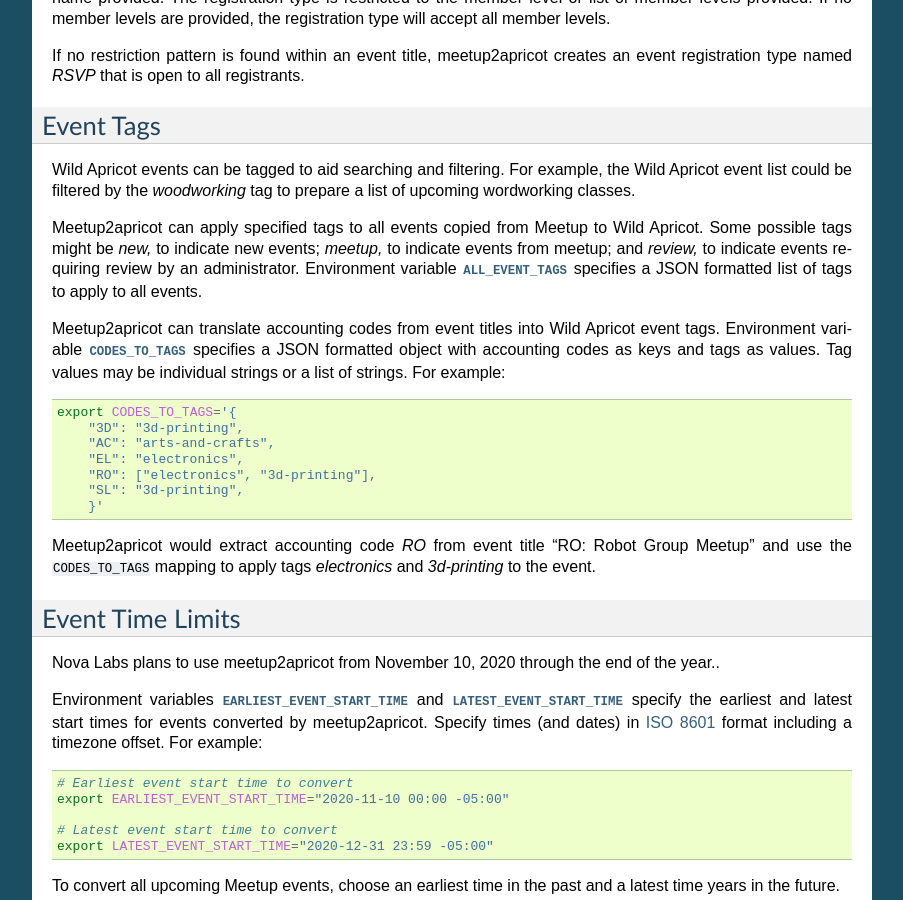
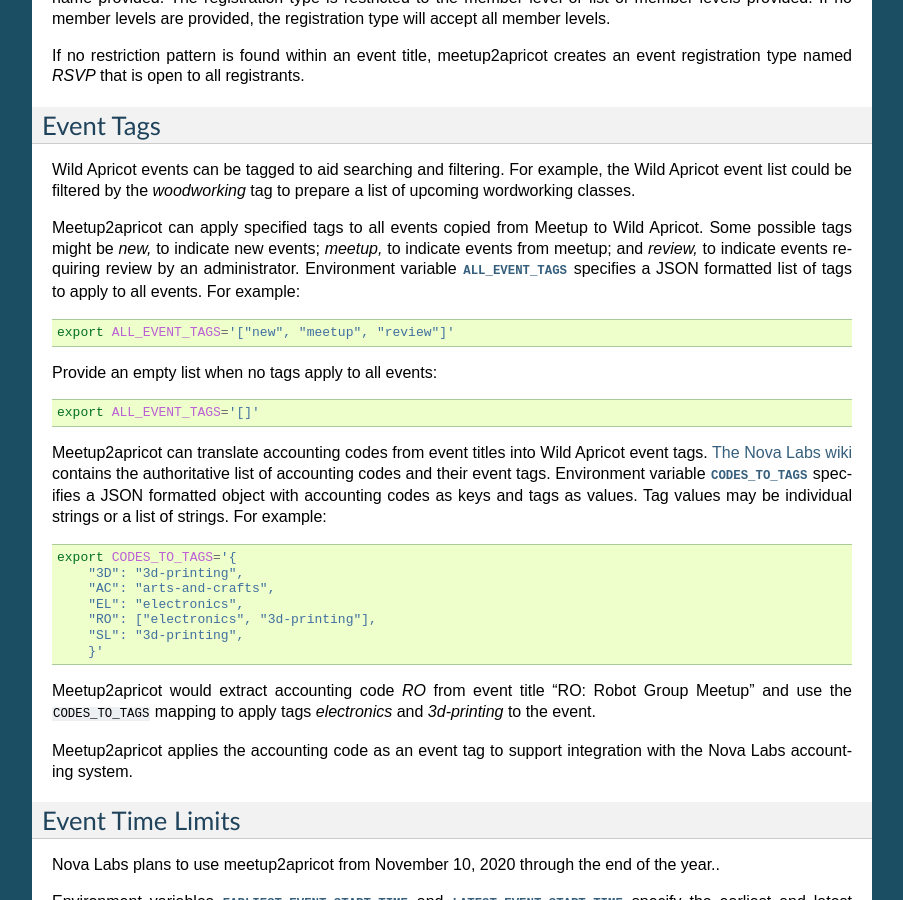
Before and after one commit to nova-labs/meetup2apricot, a Sphinx documentation site: the page built from docs/user-manual/configuration.rst, in a window 1280 px wide and 900 px high, scrolled down 3886 px. Shown: the whole window, without its empty margins (198-1101 px from the left). Built offline with Sphinx 7.4.7, drawn with Linux system fonts in a browser that asks for light colours.

Commit message:
Add accounting code from title to list of event tags.

```diff
--- a/HISTORY.rst
+++ b/HISTORY.rst
@@ -15,8 +15,10 @@
 Next Release
 ------------------
 
+* Add accounting code from title to list of event tags.
 * Rename "Meetup RSVP" registration type to "Instructor/Host".
 * Disable guest registration due to COVID-19.
+* Report and limit oversubscribed Meetup events.
 * Add -m flag to show Meetup event IDs in reports.
 
 1.4.0 (2020-11-29)
--- a/docs/user-manual/configuration.rst
+++ b/docs/user-manual/configuration.rst
@@ -209,9 +209,18 @@
 by an administrator.
 Environment variable :envvar:`ALL_EVENT_TAGS` specifies a JSON formatted list
 of tags to apply to all events.
+For example::
+
+    export ALL_EVENT_TAGS='["new", "meetup", "review"]'
+
+Provide an empty list when no tags apply to all events::
+
+    export ALL_EVENT_TAGS='[]'
 
 Meetup2apricot can translate accounting codes from event titles into Wild
 Apricot event tags.
+|Nova Labs Accounting Codes|_ contains the authoritative list of accounting
+codes and their event tags.
 Environment variable :envvar:`CODES_TO_TAGS` specifies a JSON formatted object
 with accounting codes as keys and tags as values.
 Tag values may be individual strings or a list of strings.
@@ -225,9 +234,15 @@
           "SL": "3d-printing",
           }'
 
+.. |Nova Labs Accounting Codes| replace:: The Nova Labs wiki
+
 Meetup2apricot would extract accounting code *RO* from event title "RO: Robot
 Group Meetup" and use the ``CODES_TO_TAGS`` mapping to apply tags *electronics*
 and *3d-printing* to the event.
+
+Meetup2apricot applies the accounting code as an event tag to support
+integration with the Nova Labs accounting system.
+
 
 Event Time Limits
 -----------------
@@ -252,4 +267,5 @@
 
 .. _`Authorizing External Applications`: https://gethelp.wildapricot.com/en/articles/180
 .. _`ISO 8601`: https://www.iso.org/iso-8601-date-and-time-format.html
+.. _`Nova Labs Accounting Codes`: https://nova-labs.org/wiki/education
 .. _`The Twelve-Factor App`: https://12factor.net/config
```
Also changed, not shown: 3 other files.
